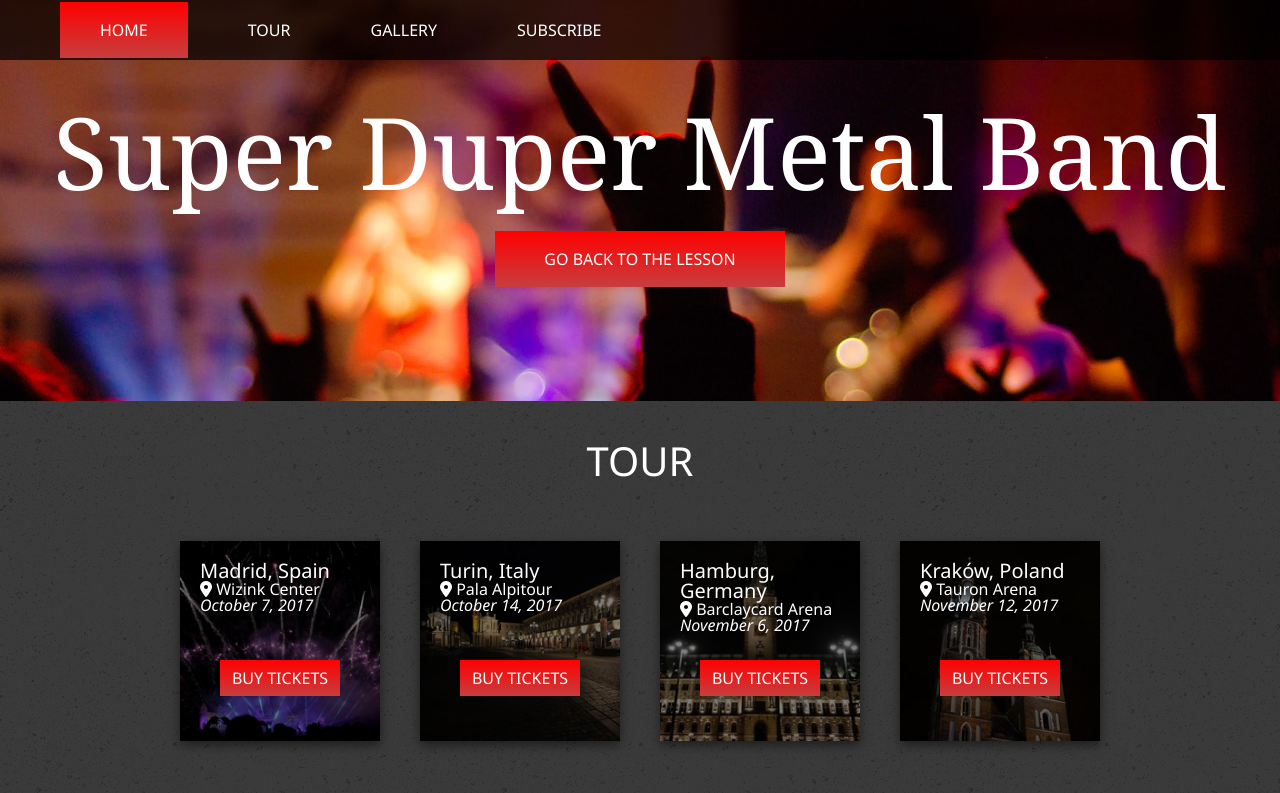
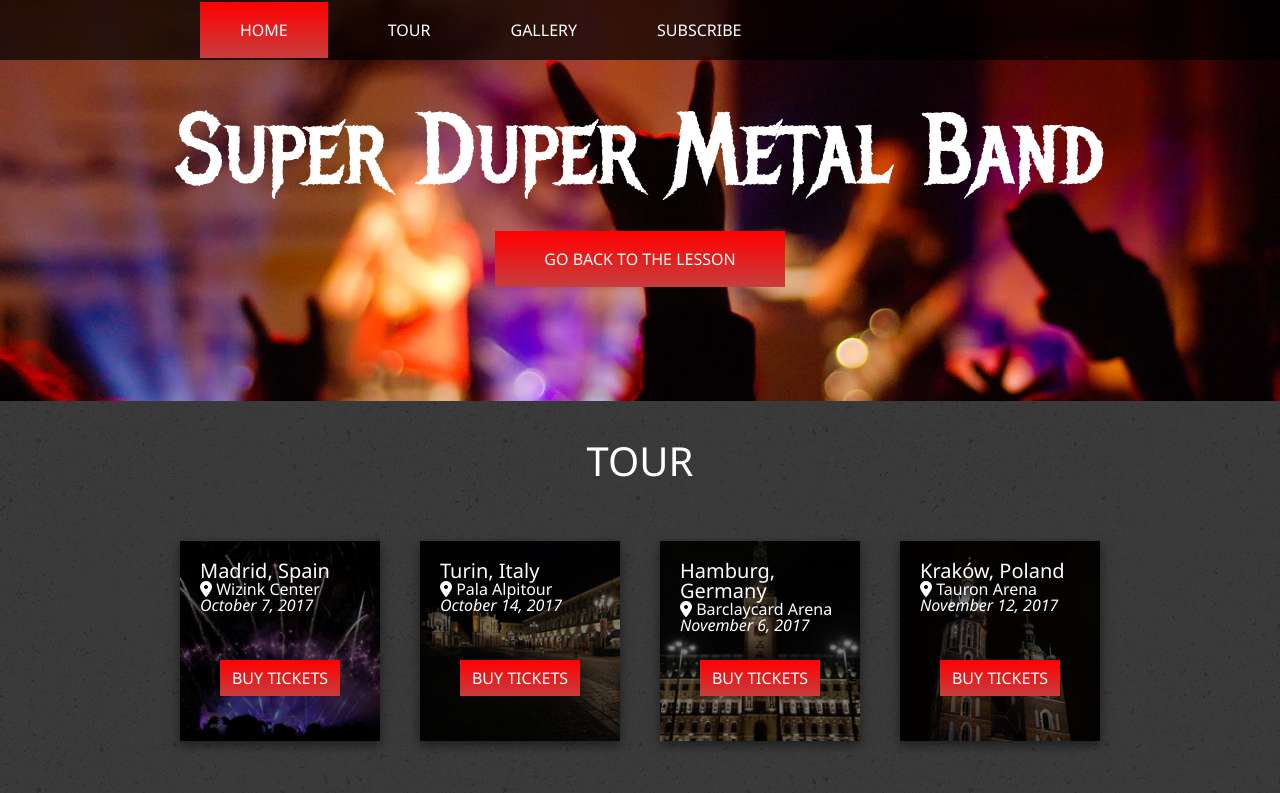
Before and after one commit to SenseiTheCreator/senseithecreator.github.io, a plain HTML site: page task_lr8/index.html in a window 1280 px wide. Shown: the top 793 px of the page. Drawn offline with Linux system fonts and the light colour scheme.

Commit message:
Restore original CSS styles and comments

```diff
--- a/task_lr8/css/style.css
+++ b/task_lr8/css/style.css
@@ -43,7 +43,7 @@ header{
 header h1{
     font-size: 100px;
     margin-top: 100px;
-    font-family: Cambria, Cochin, Georgia, 'Times New Roman', serif;
+    font-family: Metal Mania, Cochin, Georgia, 'Times New Roman', serif;
 }
 
 
@@ -54,7 +54,8 @@ header h1{
     width: 100%;
     height: 60px;
     align-items: center;
-    background-color: rgb(0, 0, 0, 0.7);
+    background-color: rgba(0, 0, 0, 0.7);
+    z-index: 1;
 }
 
 .menu li{
@@ -63,7 +64,7 @@ header h1{
 }
 
 .menu li:first-child{
-    margin-left: 60px;
+    margin-left: 200px;
     padding: 20px;
     background: linear-gradient(red, rgb(199, 62, 62));
 }
```
